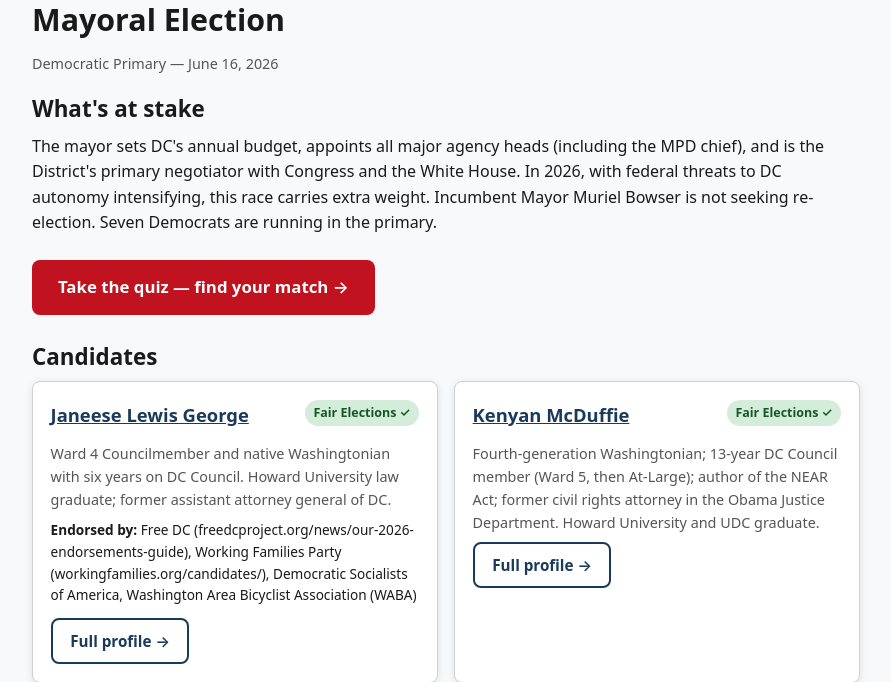
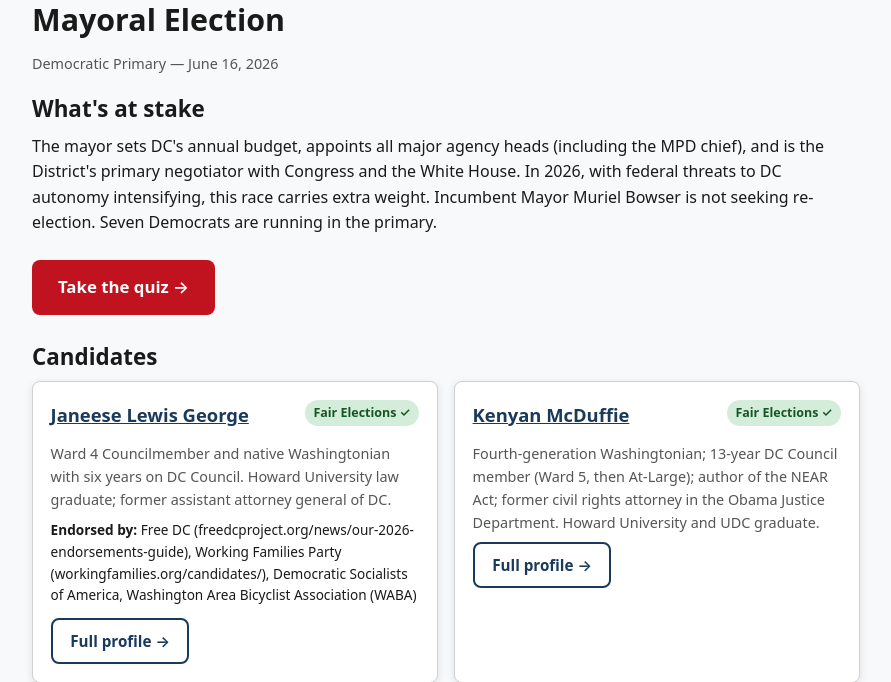
Before and after one commit to jackmurphy2351/dc_whotovotefor, a Flask app: page /election/mayor in a window 1280 px wide. Shown: the part 181-863 px from the top of the page, without its empty margins (194-1085 px from the left). Run offline with Flask 3, Linux system fonts and the light colour scheme.

Commit message:
Removed "find your match" text from quiz button.

```diff
--- a/helpmevote/templates/election.html
+++ b/helpmevote/templates/election.html
@@ -18,7 +18,7 @@
 
 <div class="quiz-cta">
   <a href="{{ url_for('quiz.start', slug=election.slug) }}" class="btn btn-primary btn-large">
-    Take the quiz — find your match →
+    Take the quiz →
   </a>
 </div>
 
```
